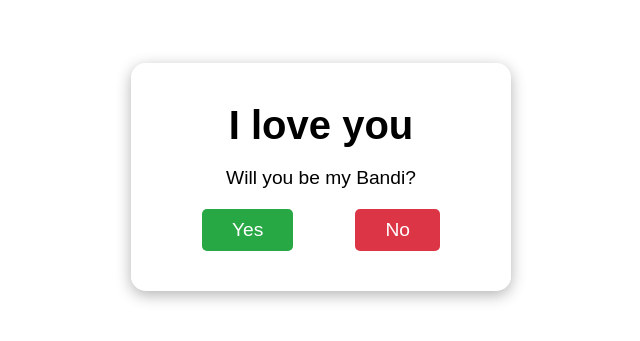
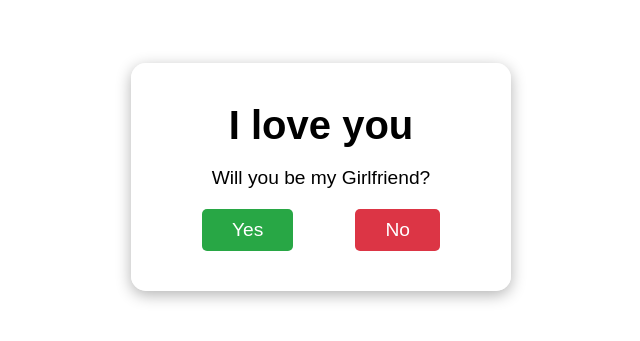
Before and after one commit to shaid69/Love, a plain HTML site: page index.html in a window 1280 px wide. Shown: the part 223-564 px from the top of the page, 319-959 px from the left. Drawn offline with Linux system fonts and the light colour scheme.

Commit message:
Update index.html

```diff
--- a/index.html
+++ b/index.html
@@ -10,7 +10,7 @@
 
 <div class="popup">
     <h1>I love you</h1>
-    <p>Will you be my Bandi?</p>
+    <p>Will you be my Girlfriend?</p>
     <div class="btn-group">
         <button id="yesBtn" class="btn yes-btn">Yes</button>
         <button id="noBtn" class="btn no-btn">No</button>
```
